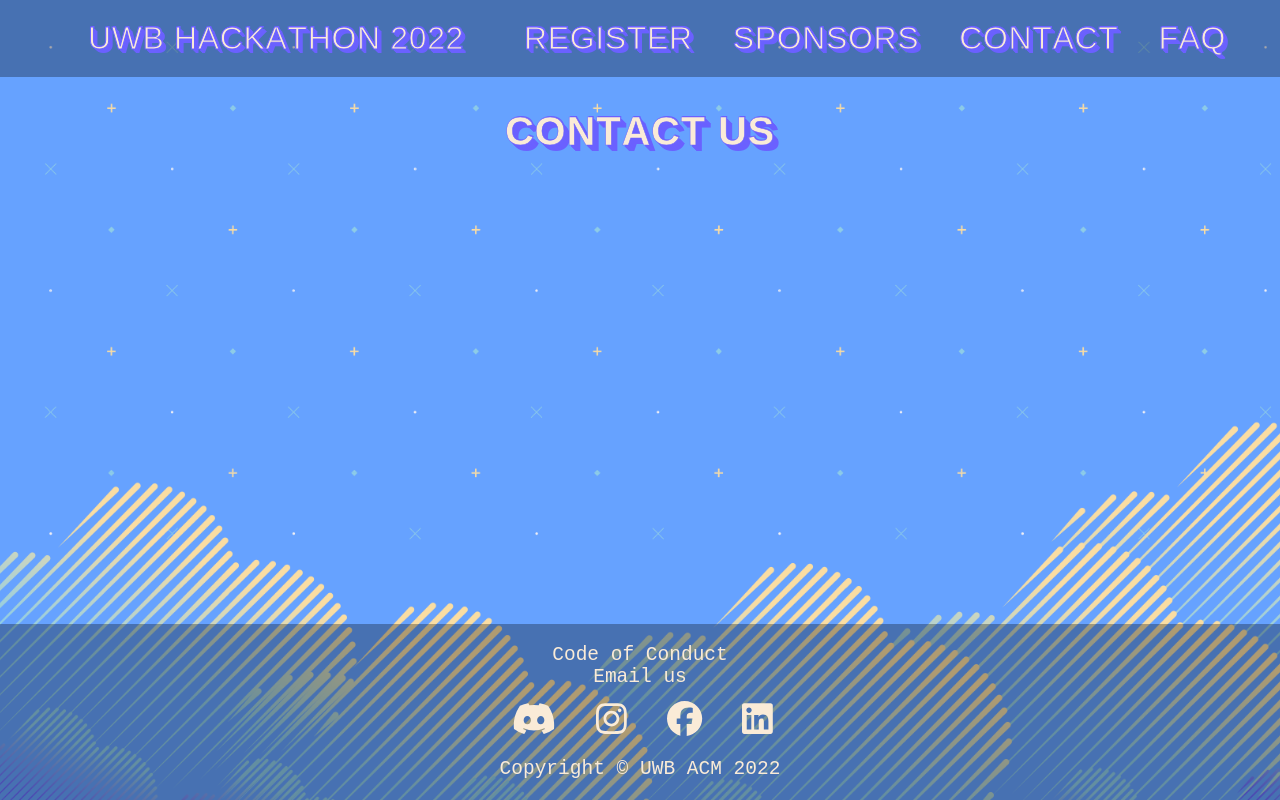
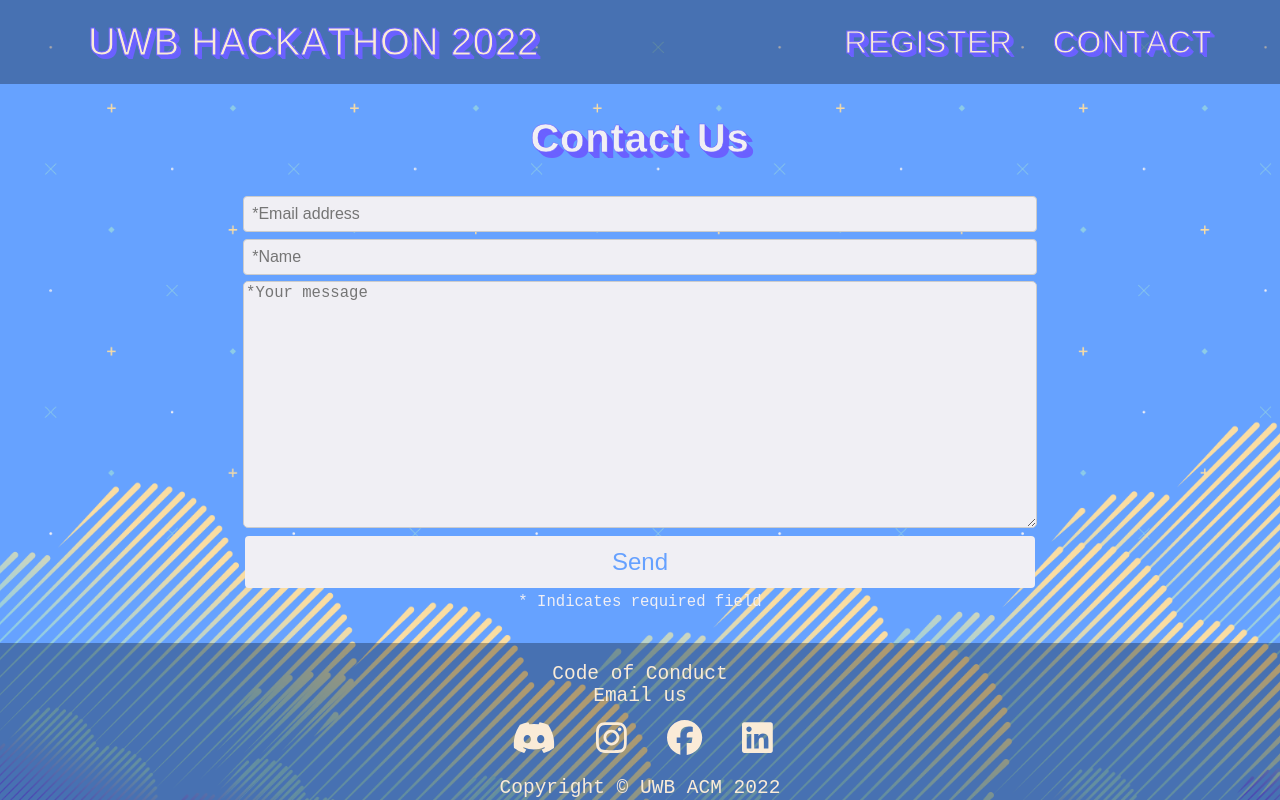
Before and after one commit to UWB-ACM/uwb-hacks, a React (Create React App) app: page /contact in a window 1280 px wide. Built offline with nearby package versions, Linux system fonts and the light colour scheme.

Commit message:
Added contact form, style changes

```diff
--- a/package.json
+++ b/package.json
@@ -12,6 +12,7 @@
     "@testing-library/react": "^12.1.2",
     "@testing-library/user-event": "^13.5.0",
     "babel-plugin-macros": "^3.1.0",
+    "emailjs-com": "^3.2.0",
     "react": "^17.0.2",
     "react-dom": "^17.0.2",
     "react-scripts": "5.0.0",
--- a/src/App.js
+++ b/src/App.js
@@ -8,6 +8,8 @@
 import './styles/footer.css';
 import './styles/app.css';
 import './styles/navbar.css';
+import './styles/home.css';
+import './styles/contact.css';
 function App() {
   return (
     <div className="container">
--- a/src/components/Countdown.js
+++ b/src/components/Countdown.js
@@ -1,4 +1,5 @@
 import { useEffect, useState } from "react";
+
 function Countdown() {
   const hDate = new Date(2022, 3, 1, 19);
   const [now, setNow] = useState(new Date());
@@ -22,18 +23,18 @@
 
   useEffect(() => {
     let dif = parseInt(hDate - now);
-    setDays(parseInt(dif / msPerDay));
+    setDays(parseInt(Math.floor(dif / msPerDay)));
     dif -= days * msPerDay;
-    setHours(parseInt(dif / msPerHour));
+    setHours(parseInt(Math.floor(dif / msPerHour)));
     dif -= hours * msPerHour;
-    setMinutes(parseInt(dif / msPerMinute));
+    setMinutes(parseInt(Math.floor(dif / msPerMinute)));
     dif -= minutes * msPerMinute;
-    setSeconds(parseInt(dif / msPerSecond));
+    setSeconds(parseInt(Math.floor(dif / msPerSecond)));
   }, [now]);
 
   return (
     <p className="text_countdown">
-      {days} Day(s), {hours} Hour(s), {minutes} Minute(s), {seconds} Second(s)
+      {days}d {hours}h {minutes}m {seconds}s
     </p>
   );
 }
--- a/src/components/navbar.js
+++ b/src/components/navbar.js
@@ -16,17 +16,17 @@
                                 <Link className="text_link" to="/register">Register</Link>
                             </li>
 
-                            <li className="navbar_link-wrapper">
+                            {/* <li className="navbar_link-wrapper">
                                 <Link className="text_link" to="/sponsors">Sponsors</Link>
-                            </li>
+                            </li> */}
 
                             <li className="navbar_link-wrapper">
                                 <Link className="text_link" to="/contact">Contact</Link>
                             </li>
 
-                            <li className="navbar_link-wrapper">
+                            {/* <li className="navbar_link-wrapper">
                                 <Link className="text_link" to="/faq">FAQ</Link>
-                            </li>
+                            </li> */}
                         </ul>
                     </div>
                 </div>
--- a/src/pages/contact.js
+++ b/src/pages/contact.js
@@ -1,13 +1,64 @@
+// import { useState } from "react";
+import { useRef } from "react";
 import Navbar from "../components/navbar";
 import Footer from "../components/footer";
+import emailjs from "emailjs-com";
 function Contact() {
+  /*   const [email, setEmail] = useState('');
+    const [name, setName] = useState('');
+    const [message, setMessage] = useState(''); */
+    const form = useRef();
+    function sendEmail(e) {
+        e.preventDefault();
+
+        emailjs.sendForm('service_1plgppo', 'template_qf9z2le', form.current, 'user_EEQeutApfj4C6bCKL7aZf')
+          .then((result) => {
+              console.log(result.text);
+          }, (error) => {
+              console.log(error.text);
+          });
+          e.target.reset();
+    }
+
     return (
         <>
             <div className="wrapper">
                 <Navbar />
                 <div className="content">
                     <h1 className="page_title">Contact Us</h1>
-
+                    <form className="contact_form" autoComplete="off" ref = {form} onSubmit={sendEmail}>
+                        <input
+                            id="contact_email"
+                            placeholder="*Email address"
+                            required
+                            type="text"
+                            name="email"
+                            /* value={email}
+                            onChange={(e) => setEmail(e.target.value)} *//>
+                        <input
+                            id="contact_name"
+                            placeholder="*Name"
+                            required
+                            type="text"
+                            name="name"
+                            /* value={name}
+                            onChange={(e) => setName(e.target.value)} *//>
+                        <textarea
+                            id="contact_message"
+                            placeholder="*Your message"
+                            required
+                            name="message"
+                            /* value={message}
+                            onChange={(e) => setMessage(e.target.value)} */
+                        >
+                        </textarea>
+                        <button
+                            type="submit"
+                            className="submit_btn"
+                            value="Send"
+                        >Send</button>
+                    </form>
+                    <p className="contact_p">* Indicates required field</p>
                 </div>
                 <Footer/>
             </div>
--- a/src/styles/app.css
+++ b/src/styles/app.css
@@ -22,12 +22,11 @@
     min-height: 100vh;
 }
 .content {
-    text-transform: uppercase;
     text-align: center;
     margin:auto;
-    max-width:1000px;
+    width:1000px;
     flex:1;
-    color:antiquewhite;
+    color:#f0eff4;
 }
 
 .page_title {
@@ -38,56 +37,10 @@
     -webkit-text-stroke: 0.5px;
     -webkit-text-stroke-color: #6b61ff;
     text-shadow:
-        1px -1px 0 #6b61ff,
+        1px 1px 0 #6b61ff,
         2px 2px 0 #6b61ff,
         3px 3px 0 #6b61ff,
         4px 4px 0 #6b61ff,
         5px 5px 0 #6b61ff,
         6px 6px 0 #6b61ff;
 }
-
-.acm_title .page_title {
-    font-size: 3em;
-    margin-bottom: 0.25em;
-
-}
-
-.home h2 {
-    font-family: monospace;
-    font-size: 2em;
-    margin-top: 0.25em;
-}
-
-.home .date {
-    font-size: 3em;
-    -webkit-text-stroke: 1.5px;
-    -webkit-text-stroke-color: #6b61ff;
-}
-
-.acm_logo {
-    max-width: 300px;
-    max-height: 300px;
-}
-
-/* COUNTDOWN TIMER */
-
-.countdown p {
-    padding: 1rem;
-    font-size: 1.9em;
-
-
-}
-
-.countdown_box {
-    background: rgba(0, 0, 0, 0.3);
-    padding:1rem;
-}
-
-.text_countdown {
-    font-size: 2.5em !important;
-    letter-spacing: 0.1em;
-    color:antiquewhite;
-    letter-spacing: 0.02em;
-    -webkit-text-stroke: 1.5px;
-    -webkit-text-stroke-color: #6b61ff;
-}
--- /dev/null
+++ b/src/styles/contact.css
@@ -0,0 +1,52 @@
+.contact_form {
+    display: flex;
+    flex-direction: column;
+    justify-content: center;
+    margin: auto;
+    margin-top: 2em;
+    height: 400px;
+    width: 800px;
+}
+
+.contact_form textarea, .contact_form input {
+    outline: none;
+}
+
+.contact_form input, .contact_form textarea {
+    margin: 0.2em;
+    font-size: 1em;
+    border: 1px solid #ccc;
+    border-radius: 4px;
+    box-sizing: border-box;
+    background-color: #f0eff4;
+}
+
+.contact_form input {
+    border-radius: 4px;
+    padding:0.5em;
+}
+
+.contact_form button {
+    margin:0.2em;
+    font-size: 1.5em;
+    font-family: fantasy;
+    padding: 0.5em;
+    border-radius: 10px;
+
+    color: #66a1ff;
+    background-color: #f0eff4;
+    border: none;
+    border-radius: 4px;
+    cursor: pointer;
+}
+
+.contact_form textarea {
+    height: 300px;
+    font-size: 1.2em;
+    border-radius: 5px;
+}
+
+.contact_p {
+    font-family: monospace !important;
+    font-size: 1.2em;
+}
--- /dev/null
+++ b/src/styles/home.css
@@ -0,0 +1,51 @@
+.acm_title .page_title {
+    font-size: 3em;
+    margin-bottom: 0.25em;
+
+}
+
+.home h2 {
+    font-family: monospace;
+    font-size: 2em;
+    margin-top: 0.25em;
+}
+
+.home .date {
+    font-size: 3em;
+    -webkit-text-stroke: 1.5px;
+    -webkit-text-stroke-color: #6b61ff;
+}
+
+.acm_logo {
+    max-width: 300px;
+    max-height: 300px;
+}
+
+/* COUNTDOWN TIMER */
+
+.countdown p {
+    padding: 1rem;
+    font-size: 1.9em;
+    -webkit-text-stroke: 1.5px;
+    -webkit-text-stroke-color: #6b61ff;
+}
+
+.countdown_box {
+    background: rgba(0, 0, 0, 0.3);
+    padding:0.5rem;
+    border-radius: 10px;
+    width: 700px;
+    margin: auto;
+    /* border-color: #6b61ff;
+    border-style: solid;
+    border-width: 0.25em; */
+}
+
+.text_countdown {
+    font-size: 3.5em !important;
+    letter-spacing: 0.1em;
+    letter-spacing: 0.02em;
+    -webkit-text-stroke: 1.5px;
+    -webkit-text-stroke-color: #6b61ff;
+
+}
--- a/src/styles/navbar.css
+++ b/src/styles/navbar.css
@@ -25,6 +25,7 @@
     display: inline-block;
     align-items: center;
     white-space: nowrap; /* prevent text from wrapping when resized larger */
+    font-size: 1.2em;
 }
 
 .navbar_links {
@@ -46,7 +47,7 @@
     -webkit-text-stroke: 1px;
     -webkit-text-stroke-color: #6b61ff;
     text-shadow:
-        1px -1px 0 #6b61ff,
+        1px 1px 0 #6b61ff,
         2px 2px 0 #6b61ff,
         3px 3px 0 #6b61ff,
         4px 4px 0 #6b61ff;
```
Also changed, not shown: 1 other file (tests, documents, lock files or other folders).
